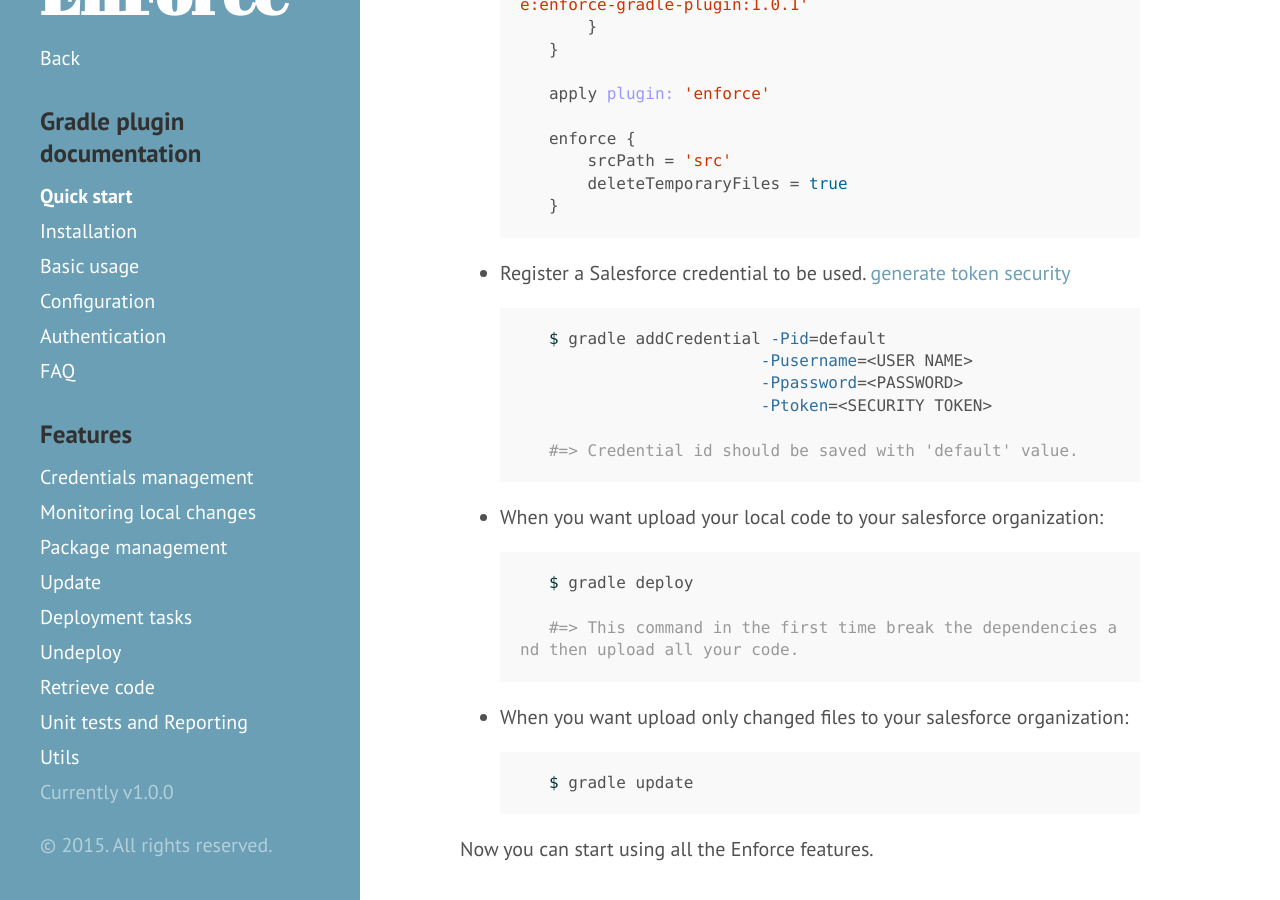
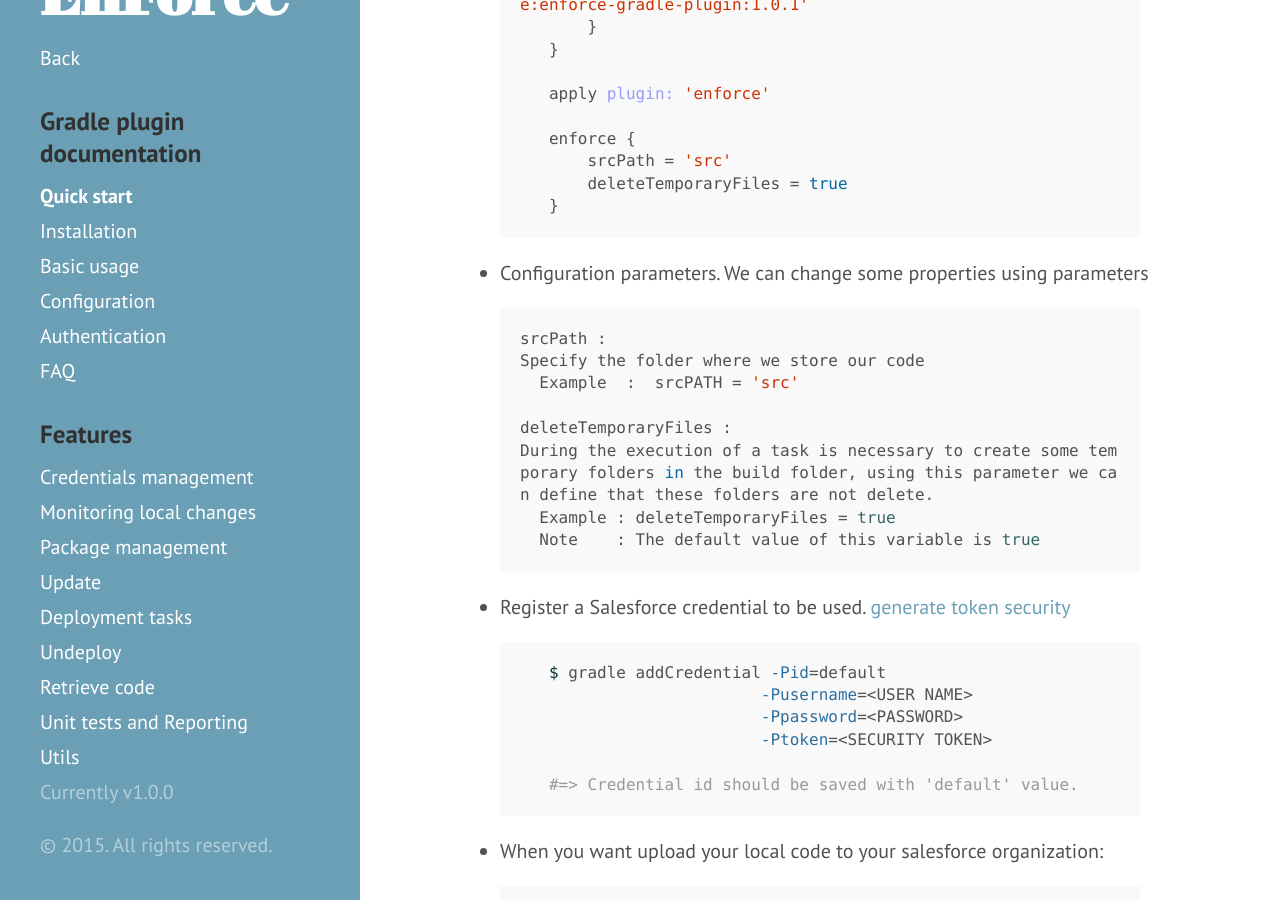
Before and after one commit to fundacionjala/enforce-gradle-plugin, a Jekyll site: the page built from _docs/quickstart.md, in a window 1280 px wide and 900 px high, scrolled down 513 px. Built offline with Jekyll 4.4.1, drawn with Linux system fonts in a browser that asks for light colours.

Commit message:
Update documentation: Add deleteTemporaryFiles description

```diff
--- a/_docs/quickstart.md
+++ b/_docs/quickstart.md
@@ -26,6 +26,19 @@ Here you can find required information  that is enough to have a Gradle project
    }
 {% endhighlight %}
 
+- Configuration parameters.
+We can change some properties using parameters
+{% highlight bash %}
+srcPath :
+Specify the folder where we store our code
+  Example  :  srcPATH = 'src'
+
+deleteTemporaryFiles :
+During the execution of a task is necessary to create some temporary folders in the build folder, using this parameter we can define that these folders are not delete.
+  Example : deleteTemporaryFiles = true
+  Note    : The default value of this variable is true
+
+{% endhighlight %}
 
 - Register a Salesforce credential to be used. [generate token security](http://www.salesforcegeneral.com/salesforce-articles/salesforce-security-token.html)
 {% highlight bash %}
```
Also changed, not shown: _docs/installation.md (+1 -0 lines), _home/2000-01-03-quickstart.md (+1 -0 lines).
